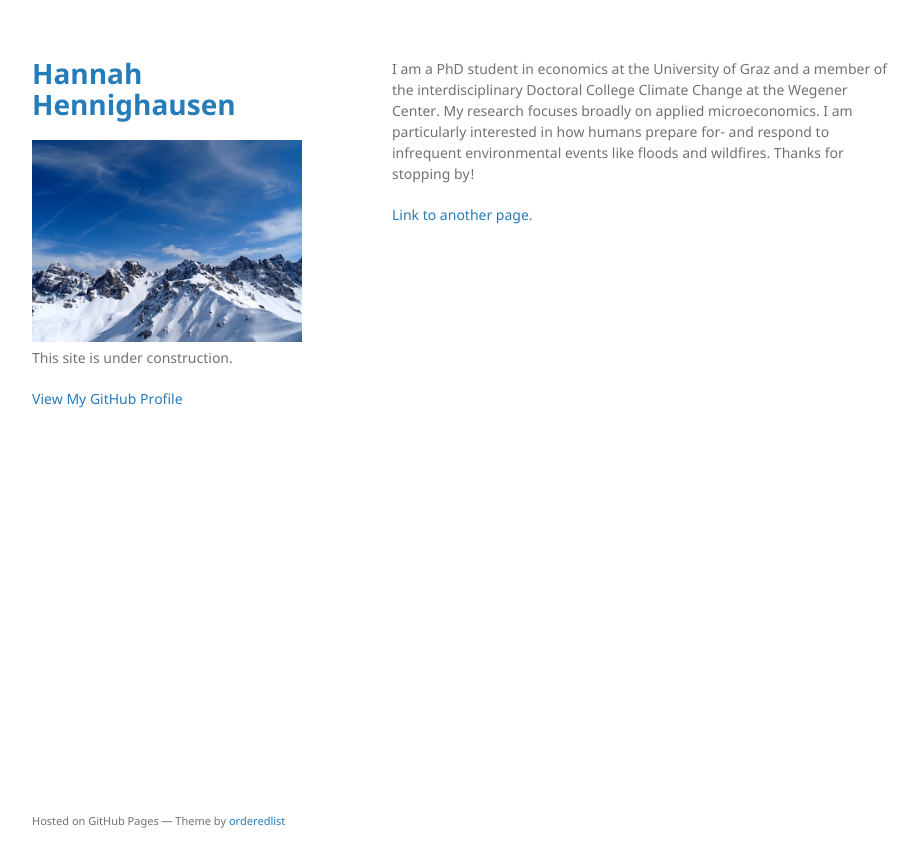
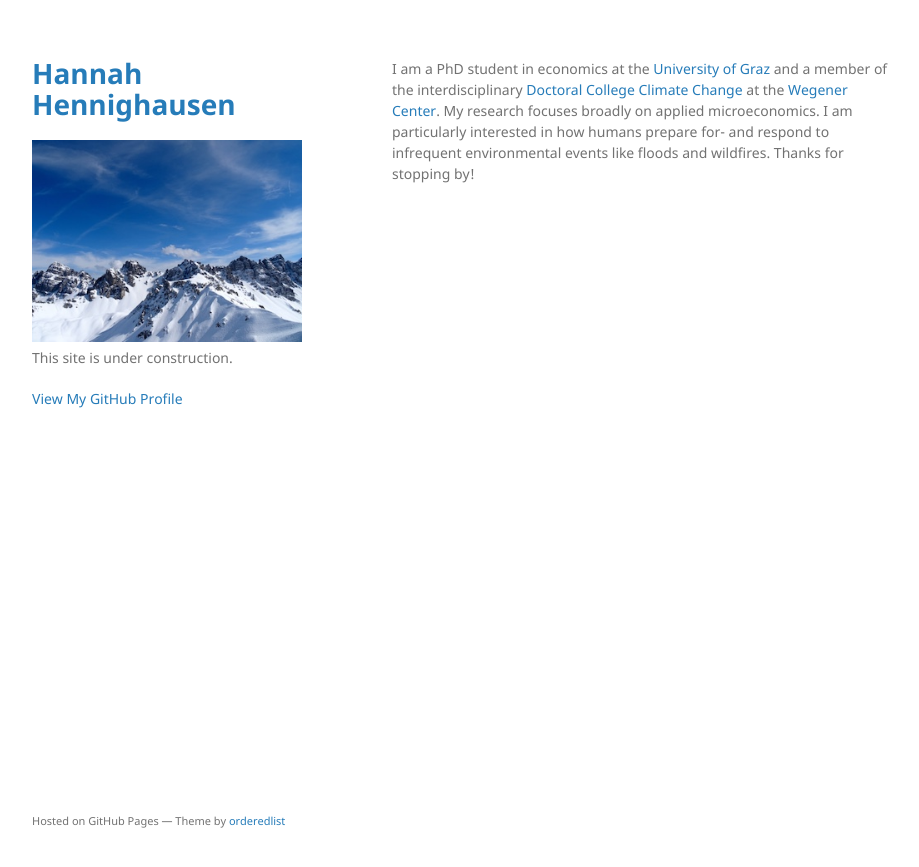
Before and after one commit to hannahhennighausen/hannahhennighausen.github.io, a Jekyll site: the page built from index.md, in a window 1280 px wide. Shown: the top 867 px of the page, without its empty margins (178-1097 px from the left). Built offline with Jekyll 4.4.1, drawn with Linux system fonts in a browser that asks for light colours.

Commit message:
Update index.md

```diff
--- a/index.md
+++ b/index.md
@@ -8,7 +8,4 @@ layout: default
 
 
 
-I am a PhD student in economics at the University of Graz and a member of the interdisciplinary Doctoral College Climate Change at the Wegener Center. My research focuses broadly on applied microeconomics. I am particularly interested in how humans prepare for- and respond to infrequent environmental events like floods and wildfires. Thanks for stopping by!
-
-
-[Link to another page](https://volkswirtschaftslehre.uni-graz.at/en/).
+I am a PhD student in economics at the [University of Graz](https://volkswirtschaftslehre.uni-graz.at/en/) and a member of the interdisciplinary [Doctoral College Climate Change](https://dk-climate-change.uni-graz.at/en/) at the [Wegener Center](https://wegcenter.uni-graz.at/en/). My research focuses broadly on applied microeconomics. I am particularly interested in how humans prepare for- and respond to infrequent environmental events like floods and wildfires. Thanks for stopping by!
```
